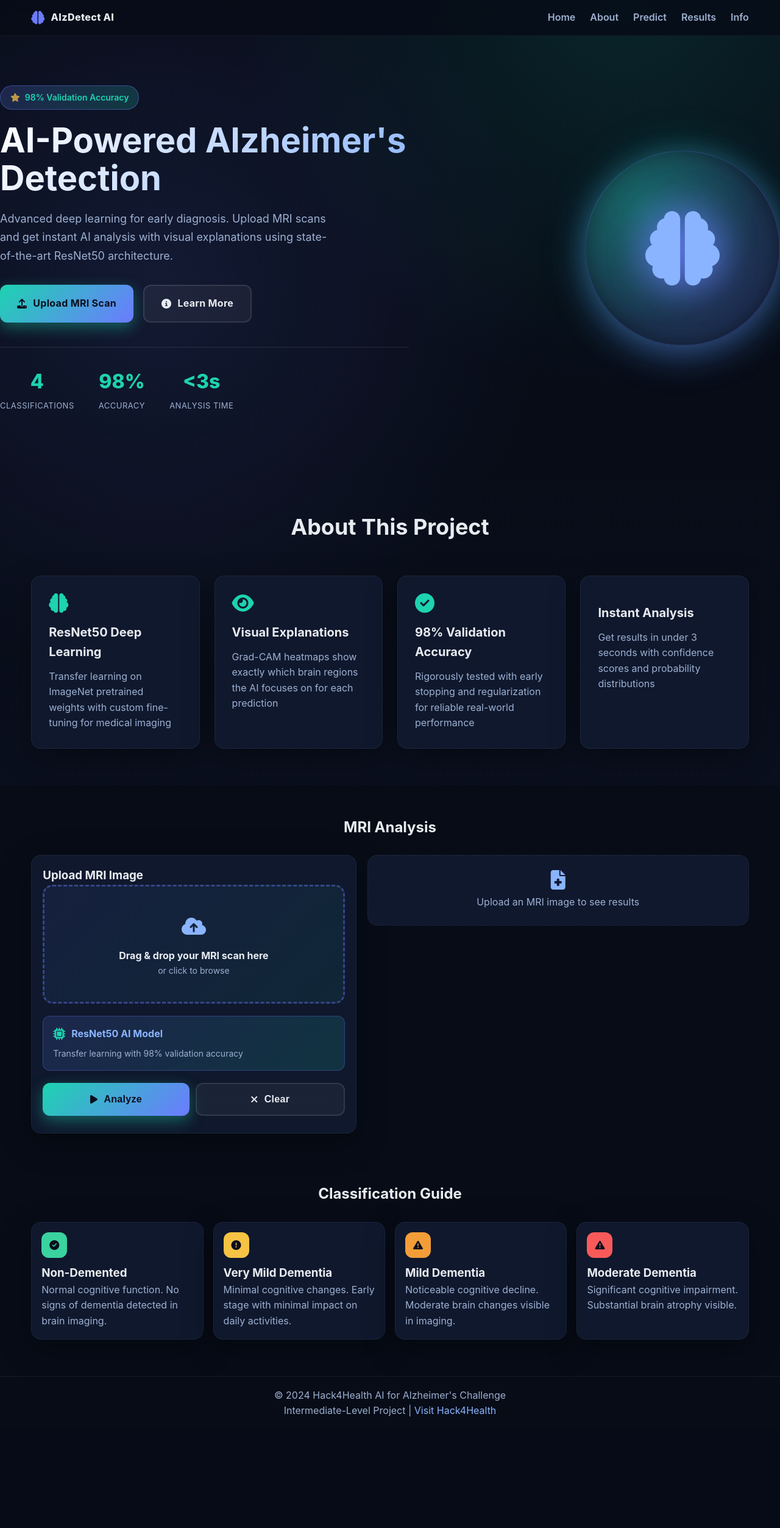
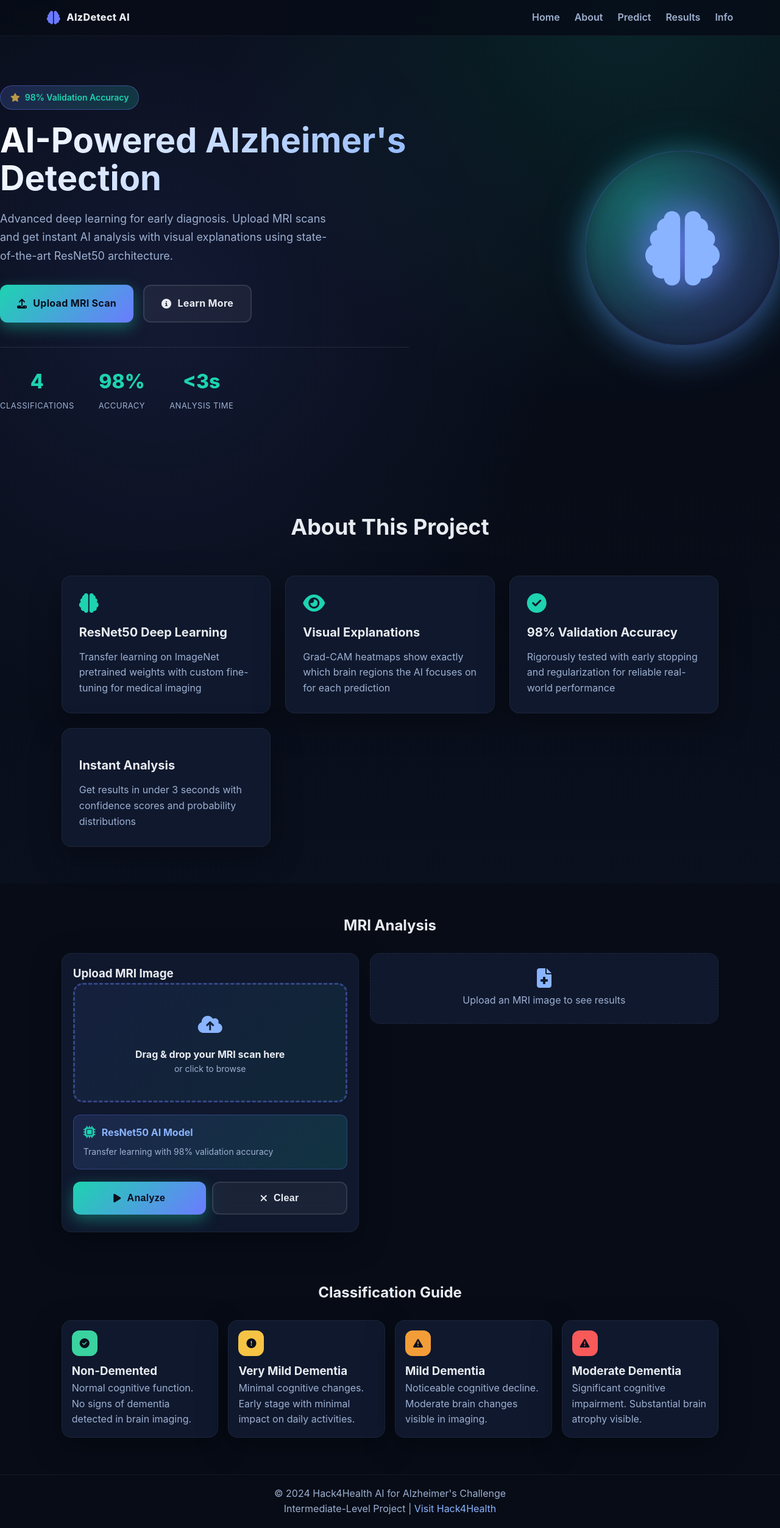
Before and after one commit to CreativeDragon1/BrainGuard, a Flask app: page / in a window 1280 px wide. Shown: the whole page at 61% size. Before the commit the page ends 2323 px from the top, so only its background shows below. Run offline with Flask 3, Linux system fonts and the light colour scheme.

Commit message:
Add better margins/padding to prevent content touching edges

```diff
--- a/static/css/style.css
+++ b/static/css/style.css
@@ -32,8 +32,9 @@ body {
 }
 
 .container {
-    width: min(1180px, 92%);
+    width: min(1180px, 88%);
     margin: 0 auto;
+    padding: 0 24px;
 }
 
 h1, h2, h3, h4 {
```
